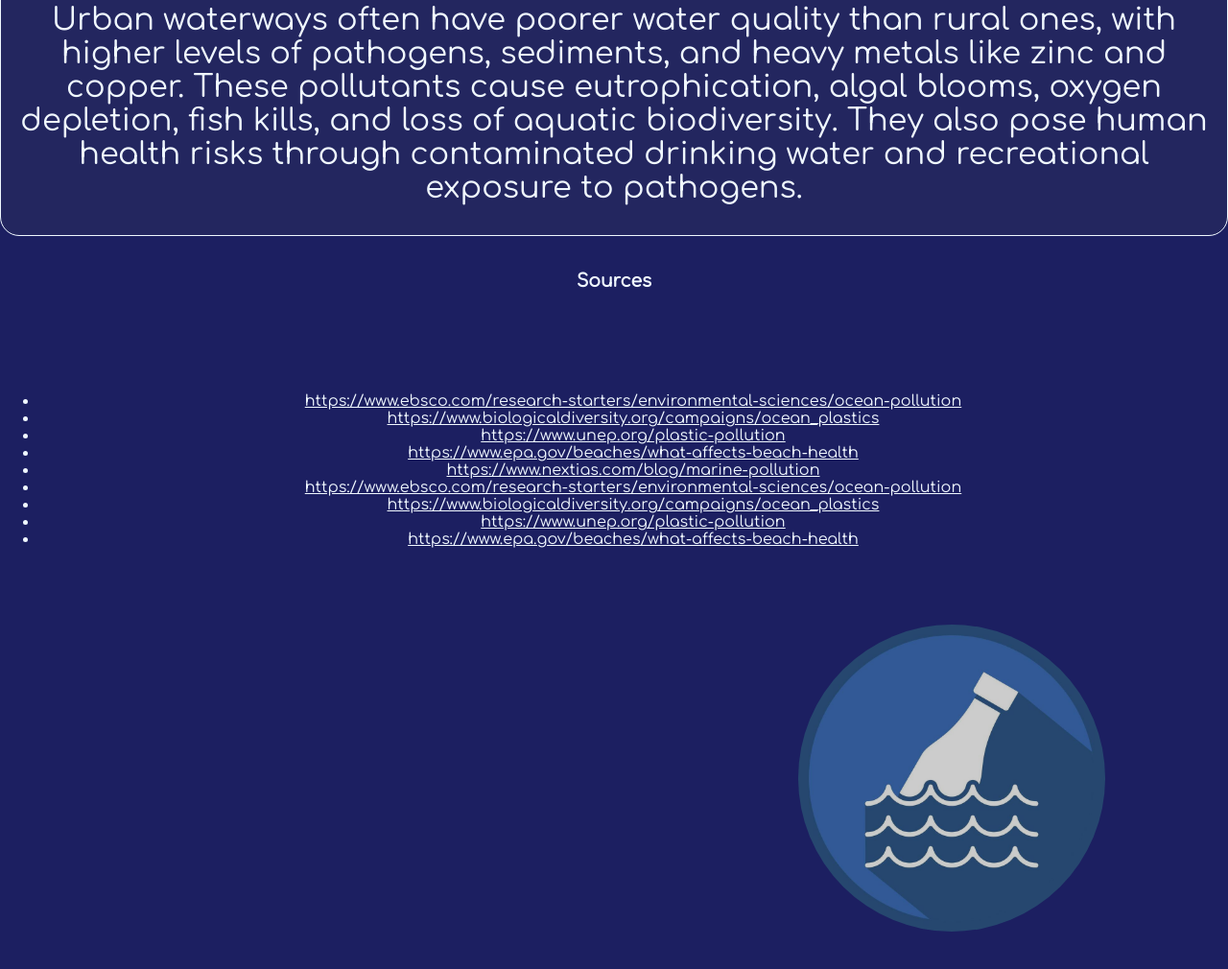
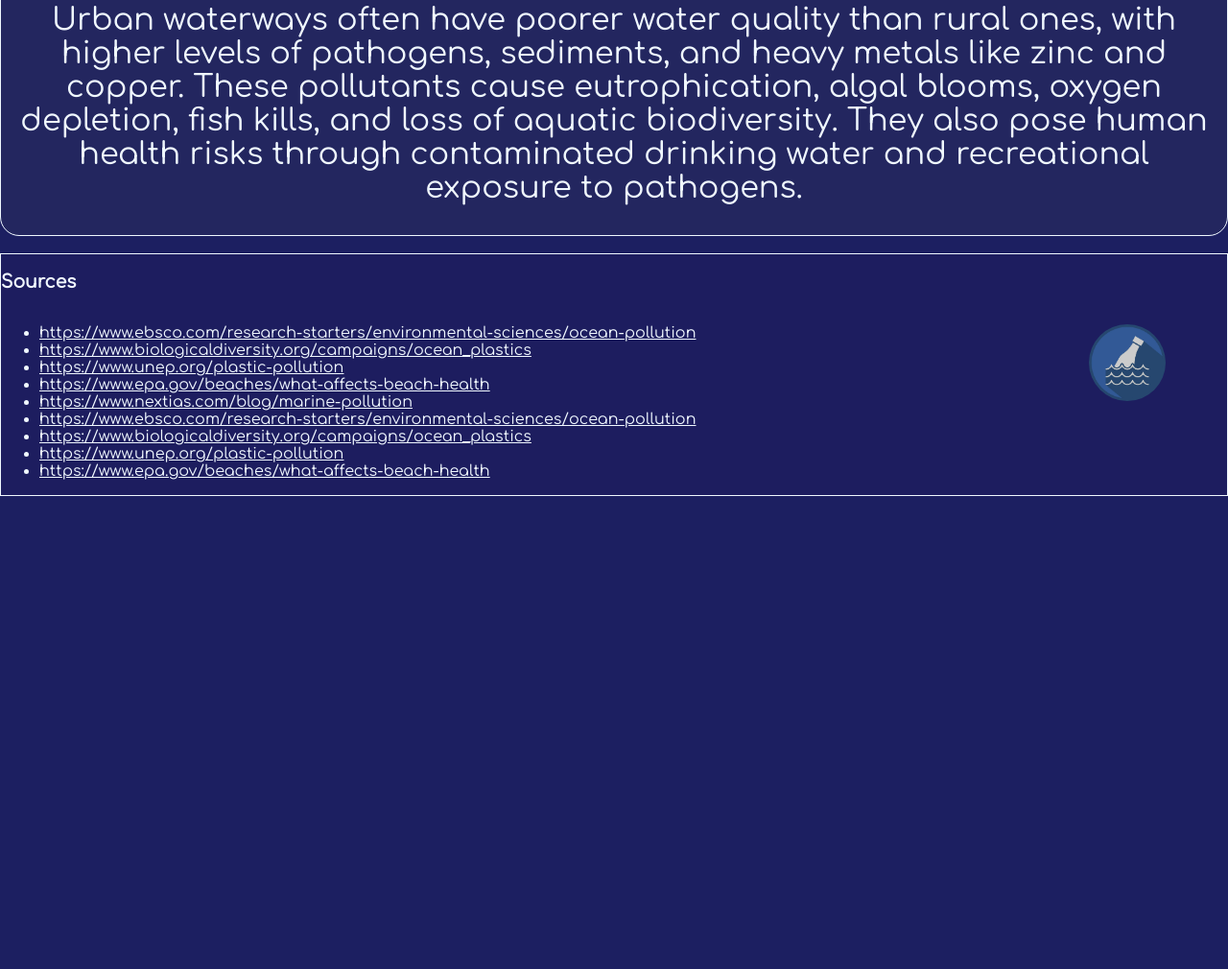
Before and after one commit to caibirana2-eng/Ocean-Pollution, a plain HTML site: page Ocean-Pollution/Urban.html in a window 1280 px wide. Shown: the part 5030-6040 px from the top of the page at 96% size. After the commit the page ends 5547 px from the top, so only its background shows below. Drawn offline with Linux system fonts and the light colour scheme.

Commit message:
Update Urban.html

```diff
--- a/Ocean-Pollution/Urban.html
+++ b/Ocean-Pollution/Urban.html
@@ -78,10 +78,10 @@
     <br>
 
     <!--Footer, Source Links-->
-    <h3>Sources</h3>
+    <footer>
+        <h3>Sources</h3>
         <br><br>
         <ul>
-            <br><br>
             <li>
                 <a href="https://www.ebsco.com/research-starters/environmental-sciences/ocean-pollution">https://www.ebsco.com/research-starters/environmental-sciences/ocean-pollution</a>
             </li>
```
